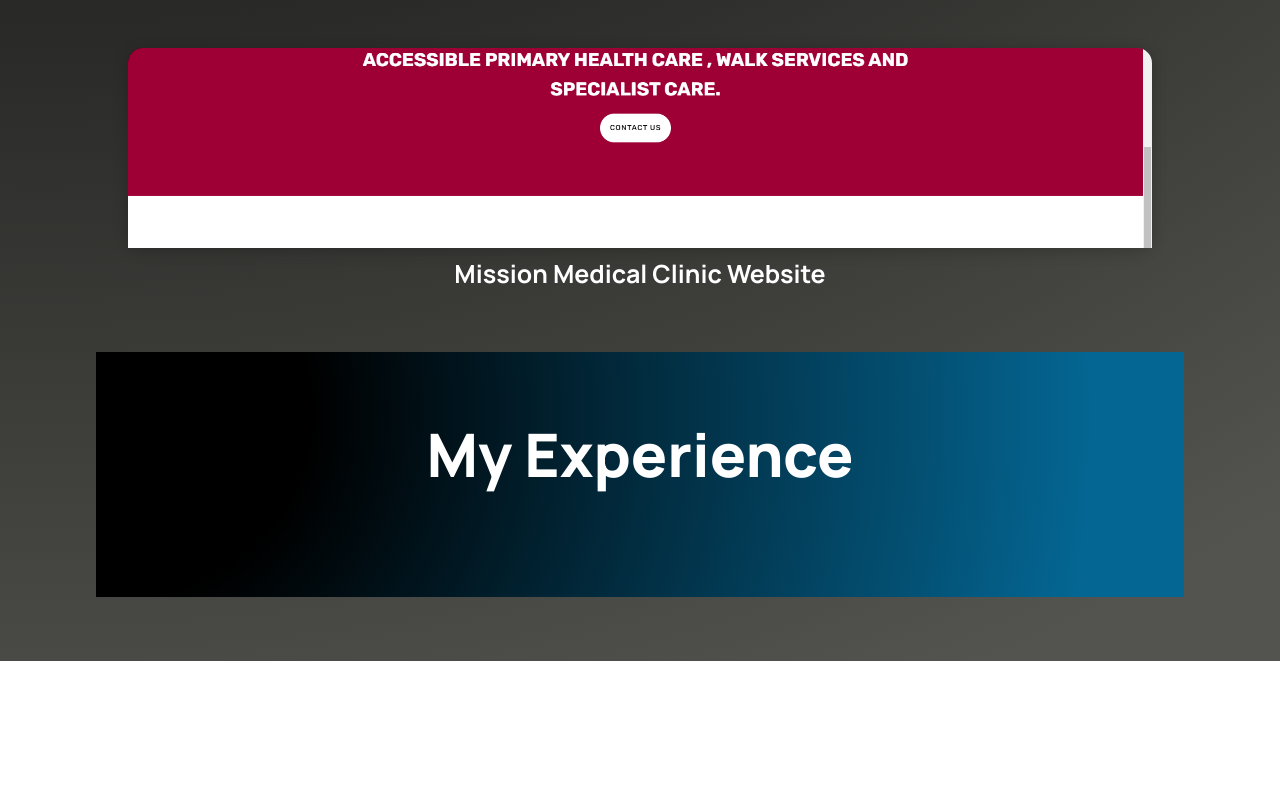
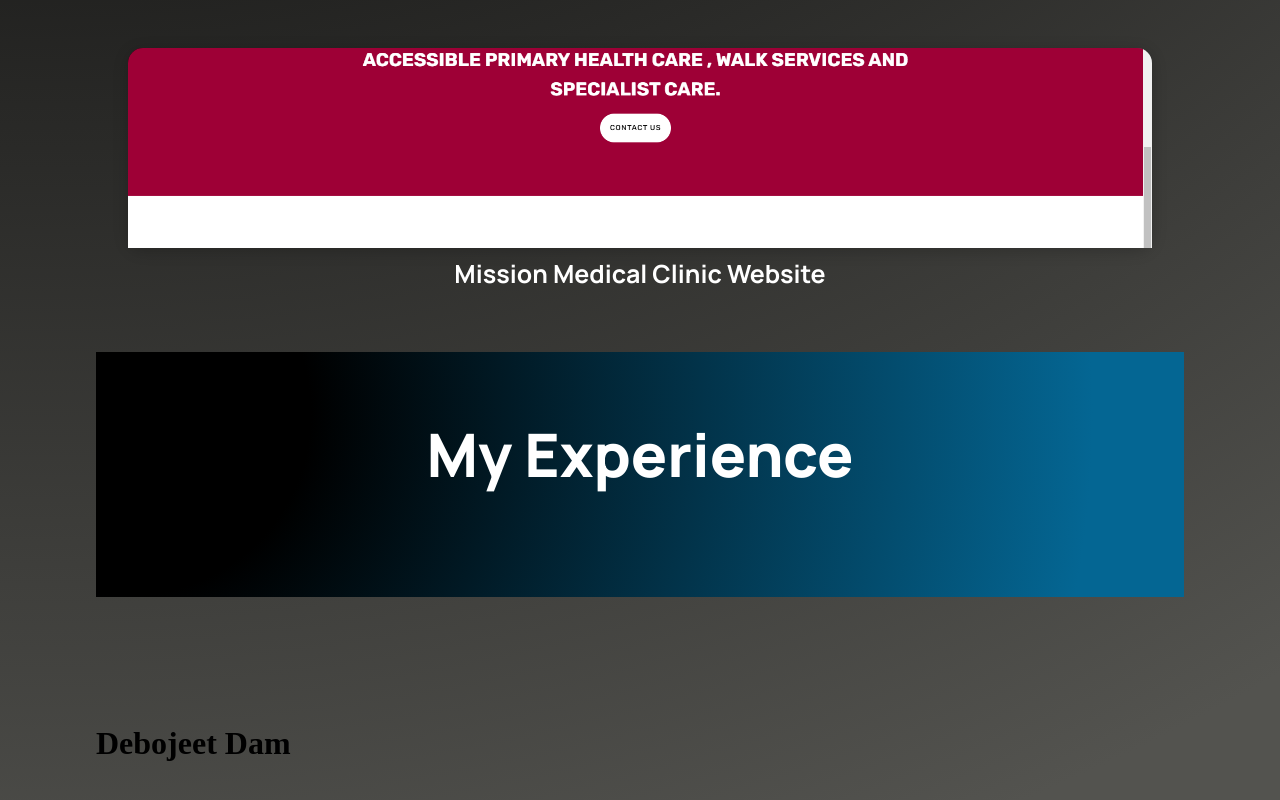
Before and after one commit to debodam/Debo-Portfolio, a React (Create React App) app: page / in a window 1280 px wide. Shown: the part 2308-3108 px from the top of the page. Before the commit the page ends 2969 px from the top, so only its background shows below. Built offline with nearby package versions, Linux system fonts and the light colour scheme.

Commit message:
Started Footer

```diff
--- a/src/App.js
+++ b/src/App.js
@@ -1,6 +1,6 @@
 import React from "react";
 
-import { Hero, About, Projects, Experience } from "./containers";
+import { Hero, About, Projects, Experience, Footer } from "./containers";
 
 import { Navbar } from "./components";
 import "./App.css";
@@ -13,6 +13,7 @@
       <About />
       <Projects />
       <Experience />
+      <Footer />
     </div>
   );
 };
--- a/src/containers/footer/Footer.jsx
+++ b/src/containers/footer/Footer.jsx
@@ -2,7 +2,13 @@
 import "./footer.css";
 
 const Footer = () => {
-  return <div></div>;
+  return (
+    <div className="footer section__padding">
+      <div className="footer-heading">
+        <h1>Debojeet Dam</h1>
+      </div>
+    </div>
+  );
 };
 
 export default Footer;
```
